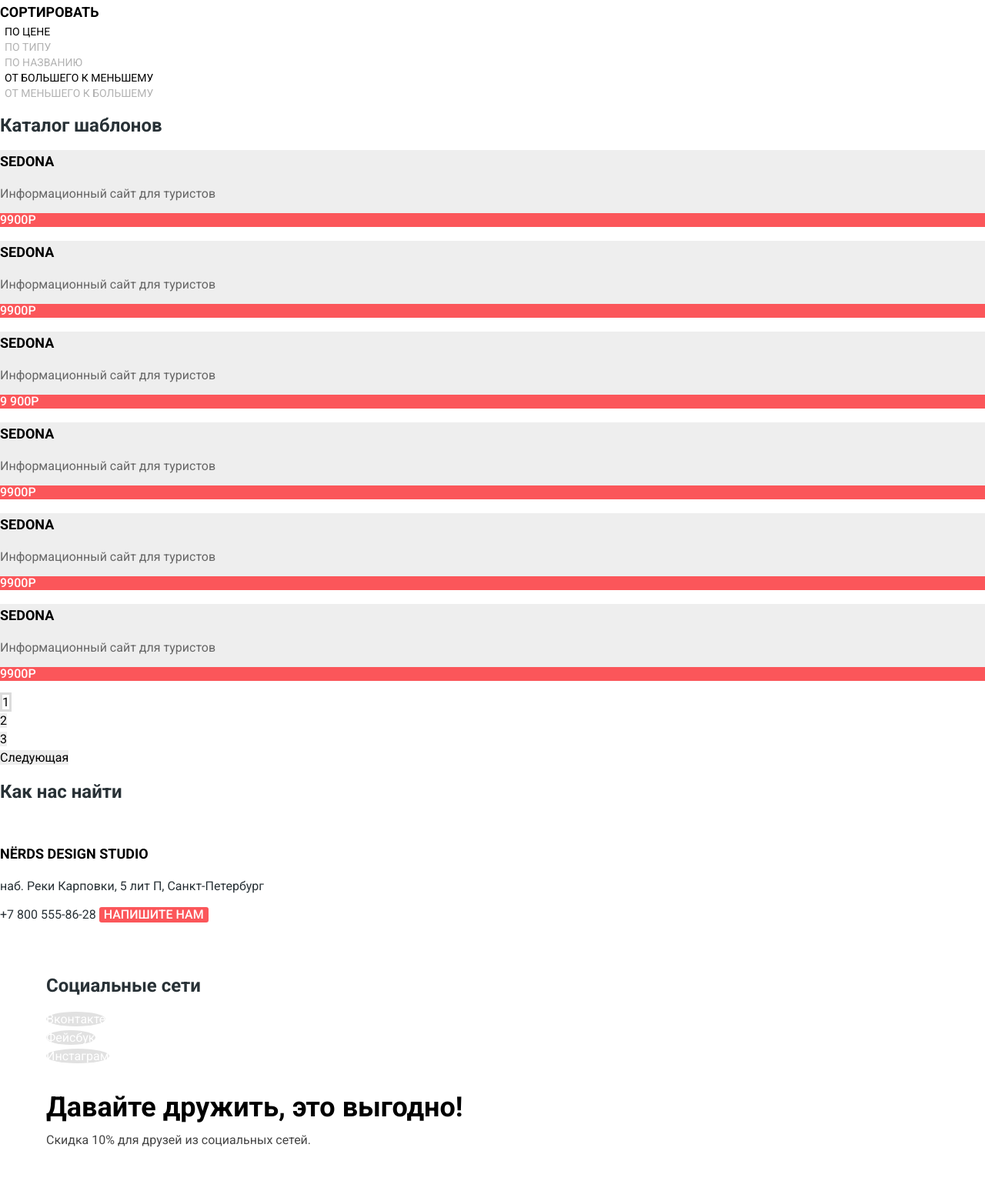
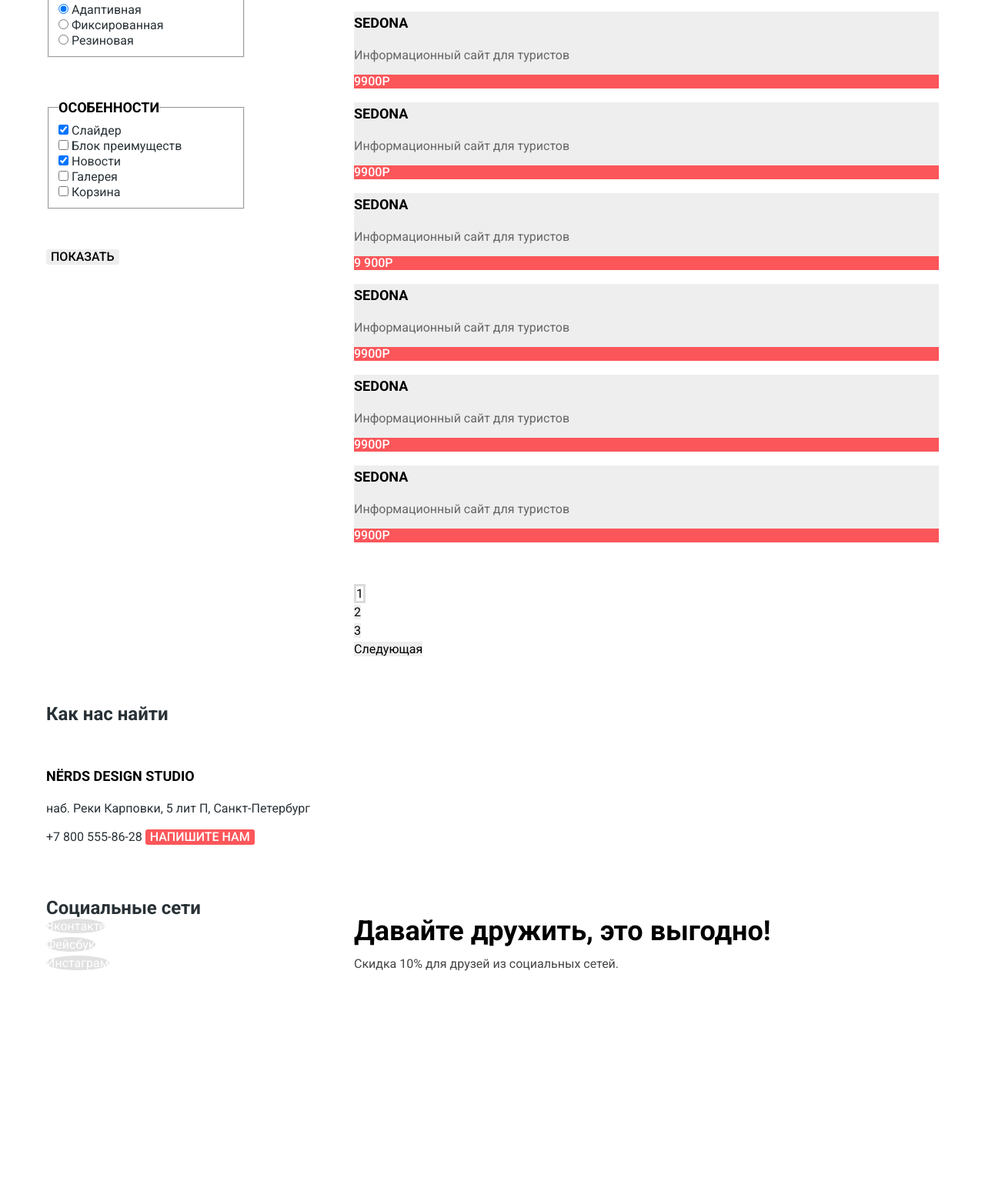
Before and after one commit to anthonyromanov/918779-nerds-31, a plain HTML site: page shop.html in a window 1280 px wide. Shown: the part 743-2304 px from the top of the page at 77% size. After the commit the page ends 2075 px from the top, so only its background shows below. Drawn offline with Linux system fonts and the light colour scheme.

Commit message:
Добавляет сетку на гридах внутренней страницы

```diff
--- a/css/style.css
+++ b/css/style.css
@@ -78,6 +78,7 @@
     margin: 0 auto;
     display: grid;
     grid-template-columns: min-content 1fr min-content;
+    margin-top: 50px;
   }
 
   .main-header-logo {
@@ -343,6 +344,8 @@
     line-height: 36px;
     font-weight: 700;
     color: var(--basic-black);
+    padding: 0;
+    margin: 0;
   }
 
   .social-text span {
@@ -357,6 +360,28 @@
     font-weight: 500;
     line-height: 55px;
     color: var(--basic-black);
+    width: 1160px;
+    padding: 0;
+    margin: 0 auto;
+    margin-top: 105px;
+    margin-bottom: 118px;
+    text-align: center;
+  }
+
+  .inner-page {
+    width: 1160px;
+    padding: 0;
+    margin: 0 auto;
+    margin-top: 56px;
+    display: grid;
+    grid-template-columns: 260px 1fr;
+    column-gap: 40px;
+  }
+
+  .cost,
+  .mesh,
+  .features {
+    margin-bottom: 50px;
   }
 
   .filter h2,
@@ -414,6 +439,11 @@
     margin: 0;
   }
 
+  .pagination-list {
+    margin-top: 55px;
+    margin-bottom: 60px;
+  }
+
   .catalogue-link {
     color: var(--basic-extra-black);
   }
@@ -440,6 +470,11 @@
     font-size: 16px;
     line-height: 20px;
     font-weight: 400;
+  }
+
+  .shop-catalogue {
+    width: 760px;
+    justify-self: end;
   }
 
   .catalogue-modal {
--- a/shop.html
+++ b/shop.html
@@ -39,7 +39,7 @@
     <h1 class="shop-heading">Магазин готовых шаблонов</h1>
   </header>
 
-    <main class="container">
+    <main class="container inner-page">
         <section class="filter">
             <h2>Фильтр шаблонов</h2>
             <form method="get" action="https://echo.htmlacademy.ru">
@@ -106,6 +106,8 @@
 
             </form>
         </section>
+
+        <div class="shop-catalogue">
 
             <section class="sort">
                 <h2>Сортировка</h2>
@@ -195,22 +197,26 @@
                     <li class="pagination-item"><a class="pagination-link">Следующая</a></li>
                 </ul>
             </section>
+        </div>
 
     </main>
 
     <footer>
         <section class="contacts">
-          <h2>Как нас найти</h2>
+          <div class="wrapper">
+            <h2 class="zero">Как нас найти</h2>
             <div class="contacts-description">
                 <h3>Nёrds design studio</h3>
                 <p>наб. Реки Карповки, 5 лит П, Санкт-Петербург</p>
                 <a class="contacts-phone" href="tel:+78005558628">+7 800 555-86-28</a>
-              <button class="button type="button">Напишите нам</button>
+                <button class="button" type="button">Напишите нам</button>
+            </div>
           </div>
         </section>
 
         <section class="social">
-          <h2>Социальные сети</h2>
+            <h2 class="zero">Социальные сети</h2>
+            <div class="social-inner">
               <ul class="social-list">
                   <li class="social-item"><a class="social-button" href="vk.com">Вконтакте</a></li>
                   <li class="social-item"><a class="social-button" href="facebook.com">Фейсбук</a></li>
@@ -219,6 +225,7 @@
               <p class="social-text">Давайте дружить, это выгодно!<br>
                   <span>Скидка 10% для друзей из социальных сетей.</span>
               </p>
+            </div>
         </section>
       </footer>
     </body>
```
Lines whose indentation alone changed are shown as unchanged.
